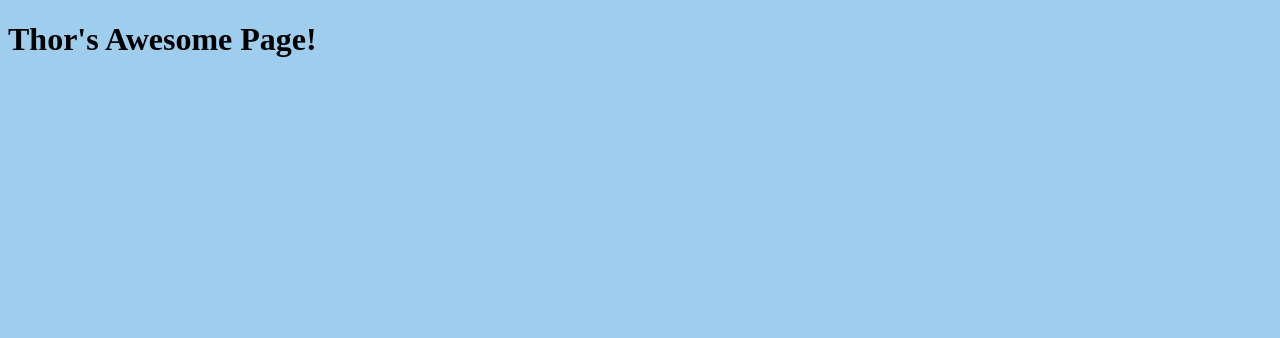
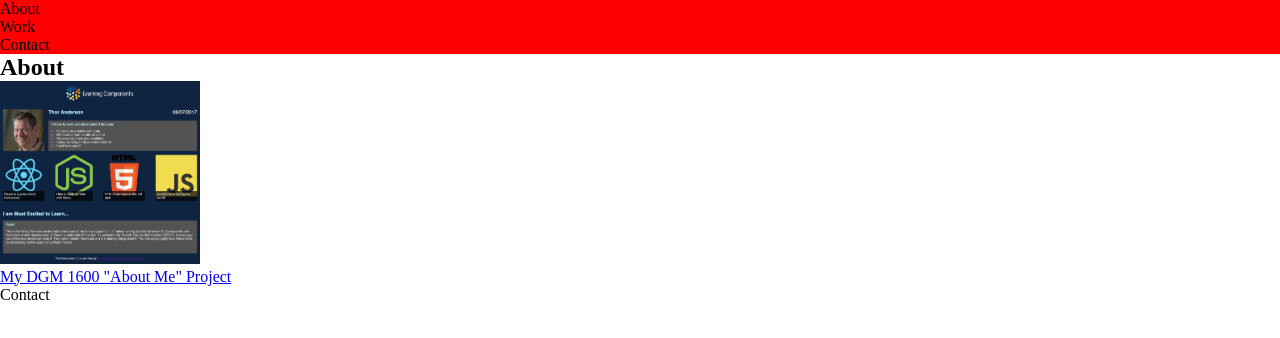
Before and after one commit to thortek/1600-002-portfolio-Fall2020, a plain HTML site: page index.html in a window 1280 px wide. Drawn offline with Linux system fonts and the light colour scheme.

Commit message:
Added a project-tile

```diff
--- a/index.html
+++ b/index.html
@@ -1,13 +1,34 @@
 <!DOCTYPE html>
 <html lang="en">
-<head>
-    <meta charset="UTF-8">
-    <meta name="viewport" content="width=device-width, initial-scale=1.0">
+  <head>
+    <meta charset="UTF-8" />
+    <meta name="viewport" content="width=device-width, initial-scale=1.0" />
     <title>Thor's Awesome Page!</title>
-    <link rel="stylesheet" href="styles.css">
-</head>
-<body>
-    <h1>Thor's Awesome Page!</h1>
+    <link rel="stylesheet" href="styles.css" />
+  </head>
+  <body>
+    <nav>
+      <ul>
+        <li>About</li>
+        <li>Work</li>
+        <li>Contact</li>
+      </ul>
+    </nav>
+    <section id="welcome-section">
+      <h1>About</h1>
+    </section>
+    <section id="projects">
+      <div class="project-tile">
+        <a href="https://codepen.io/thortek/pen/RwapLJO">
+          <figure>
+            <img src="/images/LCRG-AboutMe.png" />
+            <figcaption>My DGM 1600 "About Me" Project</figcaption>
+          </figure>
+        </a>
+      </div>
+    </section>
+    <section>Contact</section>
+
     <script src="https://cdn.freecodecamp.org/testable-projects-fcc/v1/bundle.js"></script>
-</body>
+  </body>
 </html>
--- a/styles.css
+++ b/styles.css
@@ -1,3 +1,16 @@
-body {
-    background-color: #53a7df8e;
+* {
+    margin: 0;
+    padding: 0;
 }
+
+nav {
+    background-color: red;
+}
+
+figure {
+
+}
+
+figure img {
+    width: 200px;
+}
```
Also changed, not shown: images/LCRG-AboutMe.png (added).
